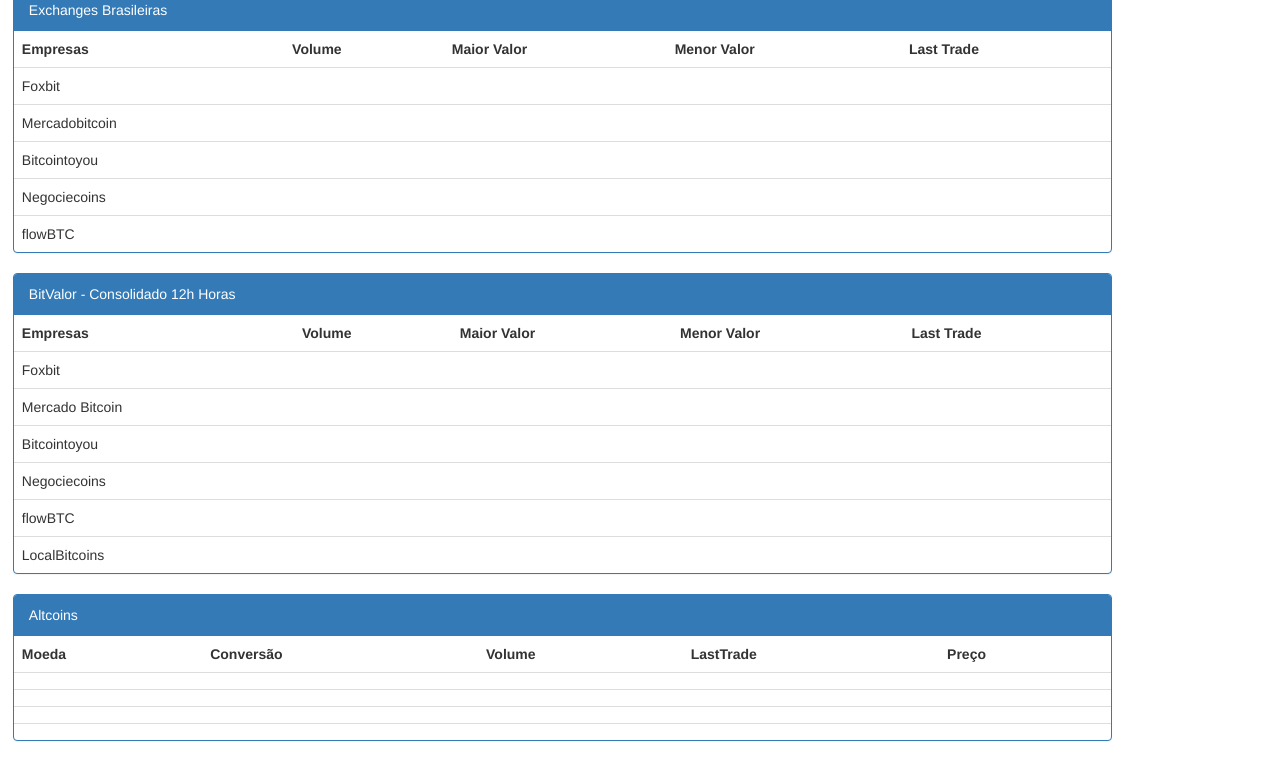
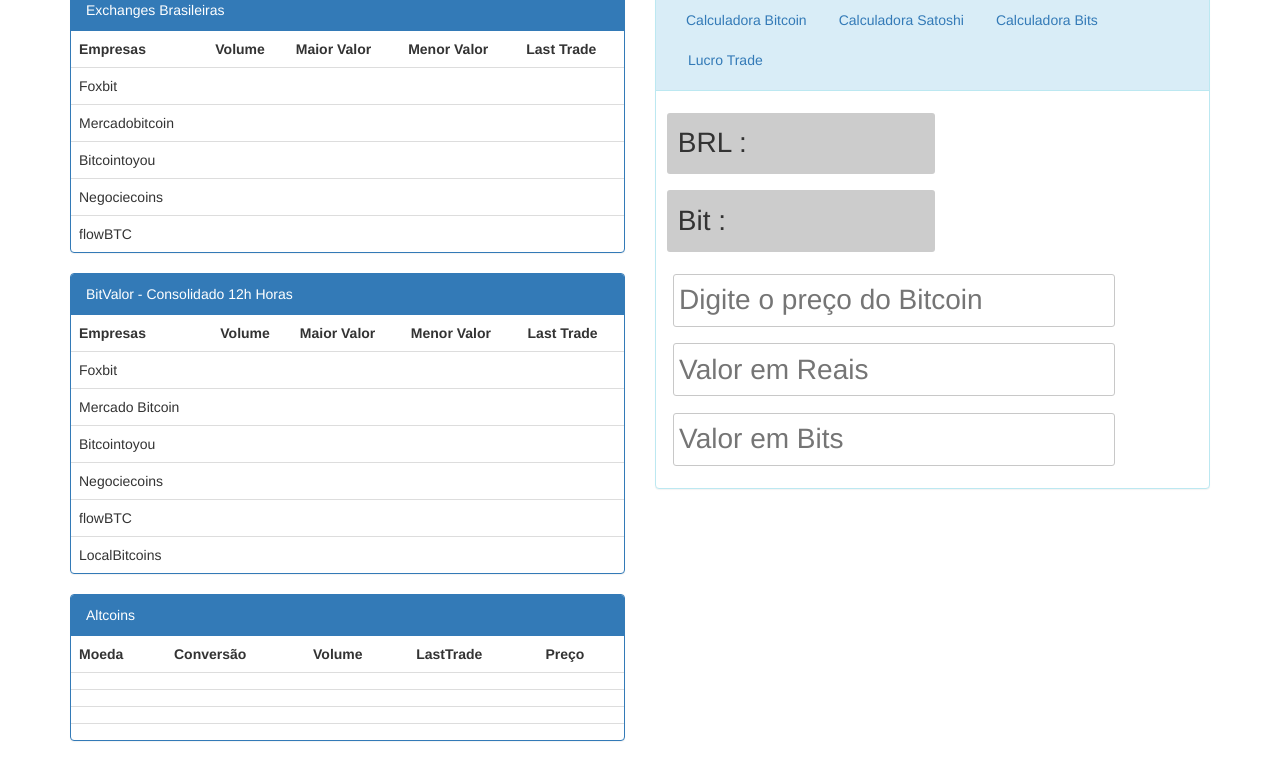
Before and after one commit to saulocamposi/calculadorabitcoinv2, a plain HTML site: page index.html at #!/bit in a window 1280 px wide. Shown: the part 51-809 px from the top of the page. Drawn offline with nearby package versions, Linux system fonts and the light colour scheme; no server answers.

Commit message:
Refactore to bootstrap 3

```diff
--- a/index.html
+++ b/index.html
@@ -13,20 +13,25 @@
 
 <body ng-controller="mbCtrl">
 
-  <div id="pagewrap">
+  <div class=container>
 
     <div class="header">
       <span class="title-logo">Calculadora Bitcoin</span>
     </div>
 
-    <div class="card-index">
-      <ng-include src="'tpl/card-exchanges.html'"></ng-include>
-      <ng-include src="'tpl/card-bitvalor.html'"></ng-include>
-      <ng-include src="'tpl/card-polionex.html'"></ng-include>
-      <ng-include src="'tpl/card-foxbitwallet.html'"></ng-include>
-      <div ng-view>
+    <div class="row">
+      <div class="col-md-6">
+        <ng-include src="'tpl/card-exchanges.html'"></ng-include>
+        <ng-include src="'tpl/card-bitvalor.html'"></ng-include>
+        <ng-include src="'tpl/card-polionex.html'"></ng-include>
+        <ng-include src="'tpl/card-foxbitwallet.html'"></ng-include>
+      </div>
+      <div class="col-md-6">
+        <div ng-view>
+        </div>
       </div>
     </div>
+
 
 
 
@@ -36,8 +41,8 @@
 
     <script src="./bower_components/angular/angular.js" type="text/javascript"></script>
     <script src="./bower_components/angular-route/angular-route.js" type="text/javascript"></script>
+    <script src="./bower_components/jquery/dist/jquery.min.js"></script>
     <script src="./bower_components/bootstrap/dist/js/bootstrap.min.js"></script>
-    <script src="./bower_components/jquery/dist/jquery.min.js"></script>
     <script src="js/value.js"></script>
 
     <script>
--- a/tpl/bitcalculator.html
+++ b/tpl/bitcalculator.html
@@ -1,9 +1,11 @@
-<div class="panel panel-primary">
+<div class="panel panel-info">
   <div class="panel-heading">
-      <a href="#/">Calculadora Bitcoin</a>
-      <a href="#satoshi">Calculadora Satoshis</a>
-      <a href="#bit">Calculadora Bits</a>
-      <a href="#income">Lucro Trade</a>
+    <ul class="nav nav-pills">
+      <li role="presentation"><a href="#/">Calculadora Bitcoin</a></li>
+      <li role="presentation"><a href="#satoshi">Calculadora Satoshi</a></li>
+      <li role="presentation"><a href="#bit">Calculadora Bits</a></li>
+      <li role="presentation"><a href="#income">Lucro Trade</a></li>
+    </ul>
   </div>
 
 
```
Also changed, not shown: tpl/bitcoincalculator.html (+8 -7 lines), tpl/btc-calc-income.html (+7 -5 lines), tpl/card-calculator.html (+0 -1 lines), tpl/satoshicalculator.html (+7 -5 lines).
